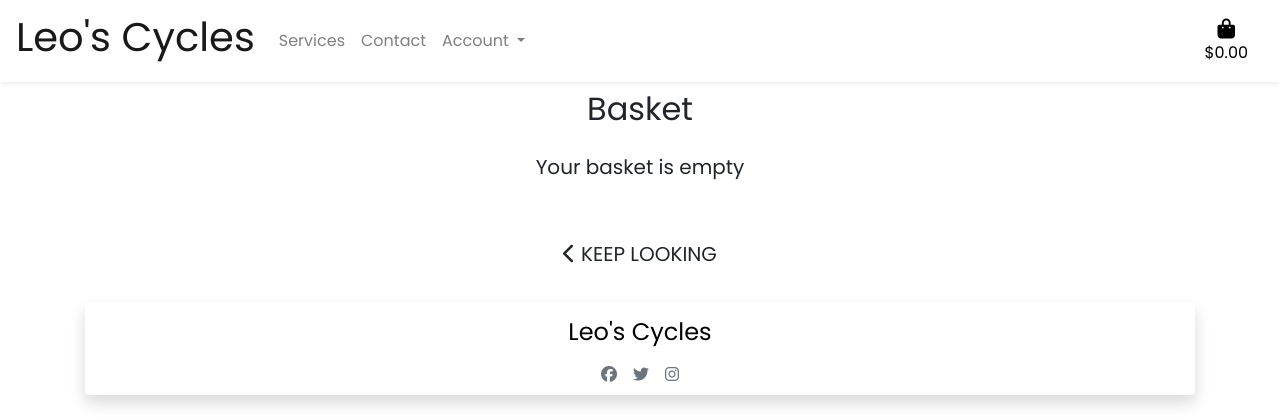
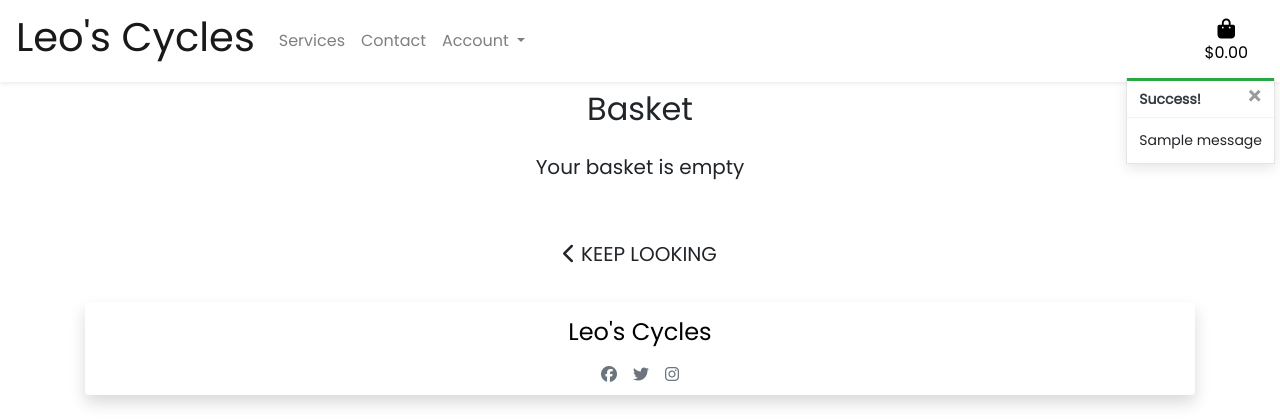
Before and after one commit to Liz94688/leos_cycles_v2, a Django app: page /basket/ in a window 1280 px wide. Shown: the top 420 px of the page. Run offline with Django 3.2, Linux system fonts and the light colour scheme; a user stored in the database is signed in; tables that the repository leaves empty hold one stand-in row (values such as "Sample post"); one stand-in notice (Sample message) is shown; some libraries are stand-ins or nearby versions.

Commit message:
Added toast templates and messages

```diff
--- a/basket/templates/basket/basket.html
+++ b/basket/templates/basket/basket.html
@@ -12,11 +12,6 @@
     </div>
     <div class="d-flex row justify-content-center p-2 text-center">
         <div class="col">
-            <!-- {% if basket_items %}
-                <div class="table-responsive">
-                    {{ basket_items }}
-                </div>
-            {% endif %} -->
 
             {{ request.session.basket }}
 
@@ -30,7 +25,6 @@
                                 <th scope="col">Bike Type</th>
                                 <th scope="col">Price</th>
                                 <th scope="col">Qty</th>
-                                <th scope="col">Subtotal</th>
                             </tr>
                         </thead>
 
@@ -75,9 +69,6 @@
                                     </form>
                                     <a class="update-quantity text-info float-left"><small>Update</small></a>
                                     <a class="remove-item text-danger float-right" id="{{ item.pk }}"><small>Remove</small></a>
-                                </td>
-                                <td class="py-3">
-                                    <p class="my-0">£{{ item.product.price }}</p>
                                 </td>
                             </tr>
                         {% endfor %}
--- a/basket/views.py
+++ b/basket/views.py
@@ -1,5 +1,7 @@
-from django.shortcuts import render, redirect, reverse
+from django.shortcuts import render, redirect, reverse, get_object_or_404
 from django.contrib.auth.decorators import login_required
+from django.contrib import messages
+from services.models import Services
 
 
 @login_required
@@ -12,6 +14,8 @@ def view_basket(request):
 @login_required
 def add_to_basket(request, pk):
     """ A view to add item to the basket """
+
+    service = get_object_or_404(Services, pk=pk)
 
     """ Get the data from the FORM """
     quantity = int(request.POST.get('quantity'))
@@ -26,6 +30,7 @@ def add_to_basket(request, pk):
         basket[pk] += quantity
     else:
         basket[pk] = quantity
+        messages.success(request, f'Added { service.level_type} to your basket.')
 
     """ Update variable in the session with updated version """
     request.session['basket'] = basket
@@ -45,6 +50,7 @@ def edit_basket(request, pk):
         basket[pk] = quantity
     else:
         basket.pop(pk)
+        messages.success(request, 'Basket updated!')
 
     request.session['basket'] = basket
     return redirect(reverse('view_basket'))
@@ -56,6 +62,7 @@ def remove_from_basket(request, pk):
 
     basket = request.session.get('basket', {})
     basket.pop(pk)
+    messages.success(request, 'Item removed from basket')
 
     request.session['basket'] = basket
     return redirect(reverse('view_basket'))
--- a/home/views.py
+++ b/home/views.py
@@ -31,7 +31,7 @@ def contact(request):
             contact = contact_us_form.save(commit=False)
             contact.date_of_contact = timezone.now()
             contact.save()
-            messages.success(request, 'We have received your message')
+            messages.success(request, 'Email sent')
             return render(request, 'home/index.html')
 
     # if a GET (or any other method) we'll create a blank form
--- a/leos_cycles/settings.py
+++ b/leos_cycles/settings.py
@@ -84,6 +84,9 @@ TEMPLATES = [
     },
 ]
 
+# Needed while using Gitpod
+MESSAGE_STORAGE = 'django.contrib.messages.storage.session.SessionStorage'
+
 AUTHENTICATION_BACKENDS = [
     # Needed to login by username in Django admin, regardless of `allauth`
     'django.contrib.auth.backends.ModelBackend',
--- a/reviews/views.py
+++ b/reviews/views.py
@@ -4,8 +4,7 @@ from django.contrib.auth.models import User
 from services.models import Services
 from .forms import ReviewForm
 from django.utils import timezone
-
-# Create your views here.
+from django.contrib import messages
 
 
 @login_required
@@ -29,6 +28,7 @@ def add_review(request):
             # review.level_type = level_type
             review.date_of_contact = timezone.now()
             review.save()
+            messages.success(request, 'Review added!')
             return render(request, 'home/index.html')
 
     # if a GET (or any other method) we'll create a blank form
--- a/services/views.py
+++ b/services/views.py
@@ -7,7 +7,8 @@ from reviews.models import Review
 def service_list(request):
     """ A view to return the all services page """
 
-    service_list = Services.objects.all()
+    # service_list = Services.objects.all()
+    service_list = get_object_or_404(Services)
 
     context = {
         'service_list': service_list,
--- a/static/css/base.css
+++ b/static/css/base.css
@@ -27,3 +27,21 @@ html, body {
 .remove-item {
     cursor: pointer;
 }
+
+
+/* Toasts */
+
+.message-container {
+    position: fixed;
+    top: 78px;
+    right: 5px;
+    z-index: 99999999999;
+}
+
+.custom-toast {
+    overflow: visible;
+}
+
+.toast-capper {
+    height: 3px;
+}
--- a/templates/base.html
+++ b/templates/base.html
@@ -91,7 +91,21 @@
     </header>
 
     {% if messages %}
-        <div class="message-container"></div>
+        <div class="message-container">
+            {% for message in messages %}
+                {% with message.level as level %}
+                    {% if level == 40 %}
+                        {% include 'includes/toasts/toast_error.html' %}
+                    {% elif level == 30 %}
+                        {% include 'includes/toasts/toast_warning.html' %}
+                    {% elif level == 25 %}
+                        {% include 'includes/toasts/toast_success.html' %}
+                    {% else %}
+                        {% include 'includes/toasts/toast_info.html' %}
+                    {% endif %}
+                {% endwith %}
+            {% endfor %}
+        </div>
     {% endif %}
 
     {% block page_header %}
@@ -101,6 +115,9 @@
     {% endblock %}
 
     {% block postloadjs %}
+    <script type="text/javascript">
+        $('.toast').toast('show');
+    </script>
     {% endblock %}
 
   </body>
--- /dev/null
+++ b/templates/includes/toasts/toast_success.html
@@ -0,0 +1,12 @@
+<div class="toast custom-toast rounded-0 border-top-0" data-autohide="false">
+    <div class="w-100 toast-capper bg-success"></div>
+    <div class="toast-header bg-white text-dark">
+        <strong class="mr-auto">Success!</strong>
+        <button type="button" class="ml-2 mb-1 close text-dark" data-dismiss="toast" aria-label="Close">
+            <span aria-hidden="true">&times;</span>
+        </button>
+    </div>
+    <div class="toast-body bg-white">
+        {{ message }}
+    </div>
+</div>
```
Also changed, not shown: bike/views.py (+2 -8 lines), templates/includes/toasts/toast_error.html (added, +12 -0 lines), templates/includes/toasts/toast_info.html (added, +12 -0 lines), templates/includes/toasts/toast_warning.html (added, +12 -0 lines).
